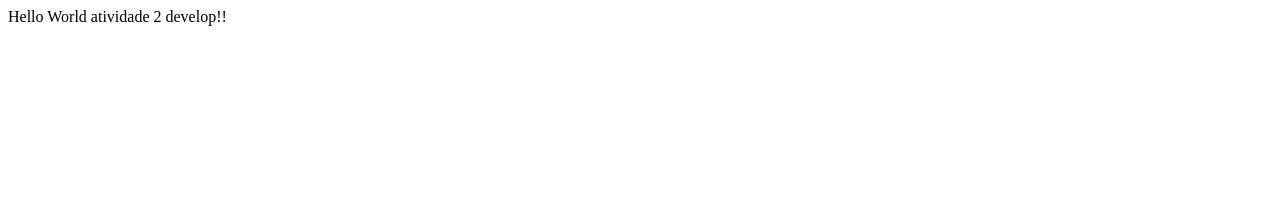
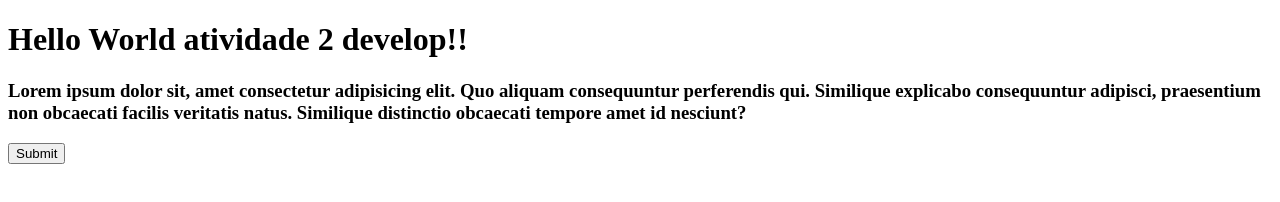
Before and after one commit to Yusigon/CI_CD, a plain HTML site: page index.html in a window 1280 px wide. Drawn offline with Linux system fonts and the light colour scheme.

Commit message:
alterando index

```diff
--- a/index.html
+++ b/index.html
@@ -1,12 +1,19 @@
 <!DOCTYPE html>
 <html lang="en">
-<head>
-    <meta charset="UTF-8">
-    <meta http-equiv="X-UA-Compatible" content="IE=edge">
-    <meta name="viewport" content="width=device-width, initial-scale=1.0">
+  <head>
+    <meta charset="UTF-8" />
+    <meta http-equiv="X-UA-Compatible" content="IE=edge" />
+    <meta name="viewport" content="width=device-width, initial-scale=1.0" />
     <title>Document</title>
-</head>
-<body>
-    Hello World atividade 2 develop!!
-</body>
+  </head>
+  <body>
+    <h1>Hello World atividade 2 develop!!</h1>
+    <h3>
+      Lorem ipsum dolor sit, amet consectetur adipisicing elit. Quo aliquam
+      consequuntur perferendis qui. Similique explicabo consequuntur adipisci,
+      praesentium non obcaecati facilis veritatis natus. Similique distinctio
+      obcaecati tempore amet id nesciunt?
+    </h3>
+    <button type="submit">Submit</button>
+  </body>
 </html>
```
